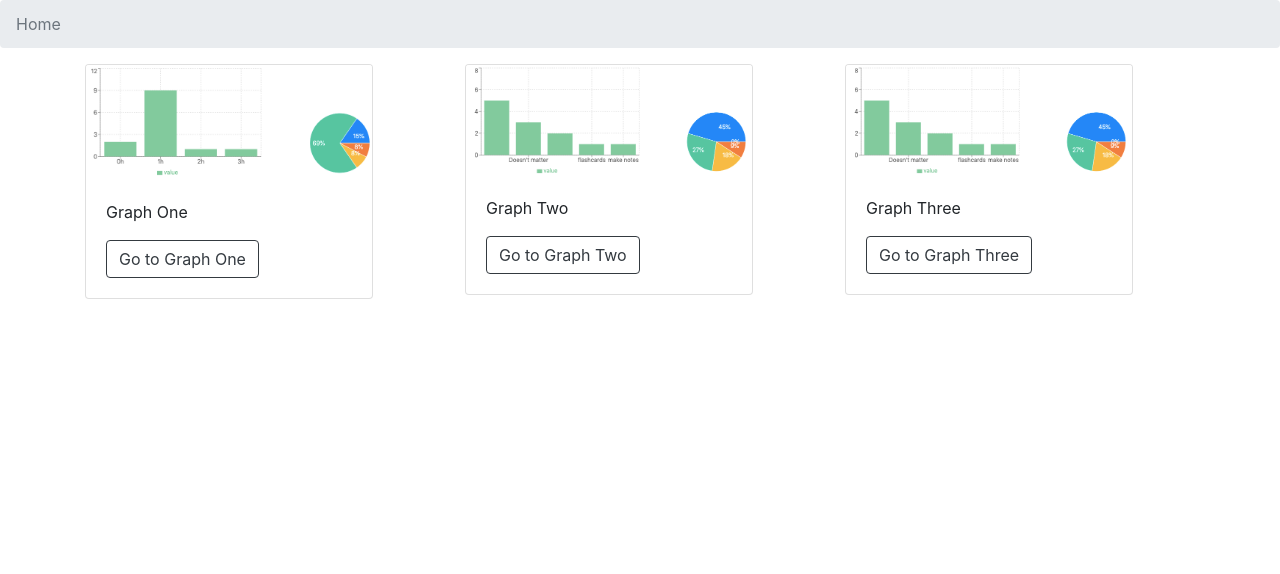
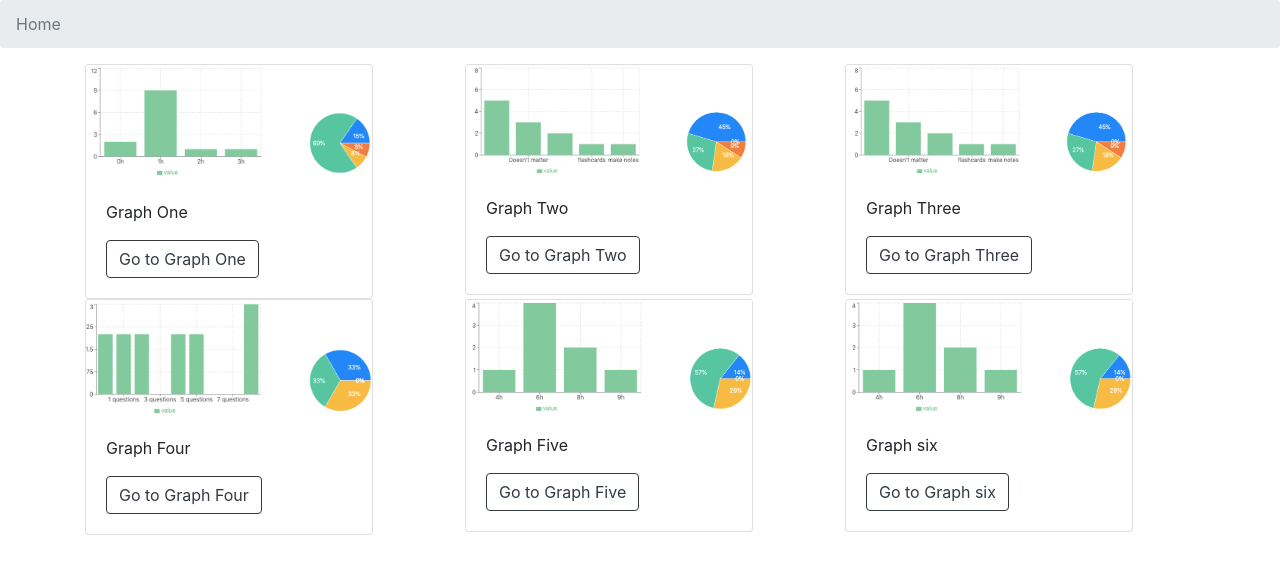
Before and after one commit to steven-passynkov/Grade-8-project, a Next.js app: page /home in a window 1280 px wide. Shown: the top 574 px of the page. Built offline with nearby package versions, Linux system fonts and the light colour scheme.

Commit message:
Added data

```diff
--- a/graph_data.json
+++ b/graph_data.json
@@ -82,5 +82,109 @@
         "value": 1
       }
     ]
+  },
+  {
+    "graphName": "four",
+    "header":"How many times a day do you participate in class ( ask/answer questions )?",
+    "description": "Graph Four",
+    "id": 4,
+    "src": "/Graphs/four",
+    "img":"/graph-participate.png",
+    "conclusion": "The conclusion for four",
+    "types": ["bar", "pie"],
+    "data": [
+      {
+        "name": "0 questions",
+        "value": 2
+      },
+      {
+        "name": "1 questions",
+        "value": 2
+      },
+      {
+        "name": "2 questions",
+        "value": 2
+      },
+      {
+        "name":"3 questions",
+        "value": 0
+      },
+      {
+        "name":"4 questions",
+        "value": 2
+      },
+      {
+        "name":"5 questions",
+        "value": 2
+      },
+      {
+        "name":"6 questions",
+        "value": 0
+      },
+      {
+        "name":"7 questions",
+        "value": 0
+      },
+      {
+        "name":"8 questions",
+        "value": 3
+      }
+    ]
+  },
+  {
+    "graphName": "five",
+    "header":"How much do you sleep a night on average?",
+    "description": "Graph Five",
+    "id": 5,
+    "src": "/Graphs/five",
+    "img":"/graph-sleep.png",
+    "conclusion": "The conclusion for five",
+    "types": ["bar", "pie"],
+    "data": [
+      {
+        "name": "4h",
+        "value": 1
+      },
+      {
+        "name": "6h",
+        "value": 4
+      },
+      {
+        "name": "8h",
+        "value": 2
+      },
+      {
+        "name":"9h",
+        "value":1
+      }
+    ]
+  },
+  {
+    "graphName": "six",
+    "header":"How much do you sleep a night on average?",
+    "description": "Graph six",
+    "id": 6,
+    "src": "/Graphs/six",
+    "img":"/graph-sleep.png",
+    "conclusion": "The conclusion for six",
+    "types": ["bar", "pie"],
+    "data": [
+      {
+        "name": "data",
+        "value": 0
+      },
+      {
+        "name": "data",
+        "value": 0
+      },
+      {
+        "name": "data",
+        "value": 0
+      },
+      {
+        "name":"data",
+        "value": 0
+      }
+    ]
   }
 ]
--- a/pages/Graphs/[graph].js
+++ b/pages/Graphs/[graph].js
@@ -9,6 +9,7 @@ import { Accordion } from "react-bootstrap";
 import { Button } from "react-bootstrap";
 import BarGraph from "../../components/bar-graph";
 import PieGraph from "../../components/pie-chart";
+import ScatterGraph from "../../components/scatter-plot";
 import Row from "react-bootstrap/Row";
 import Container from "react-bootstrap/Container";
 
@@ -22,7 +23,7 @@ export default function Graph() {
     setGraphData(data);
   }, [graph]);
 
-  if(!graphData) {
+  if (!graphData) {
     return null;
   }
 
@@ -46,6 +47,9 @@ export default function Graph() {
           {graphData.types.indexOf("pie") !== -1 && (
             <PieGraph data={graphData.data} />
           )}
+          {graphData.types.indexOf("scatter") !== -1 && (
+            <ScatterGraph data={graphData.data} />
+          )}
         </Row>
       </Container>
 
```
Also changed, not shown: components/scatter-plot.js (added, +36 -0 lines), public/graph-participate.png (added), public/graph-sleep.png (added).
